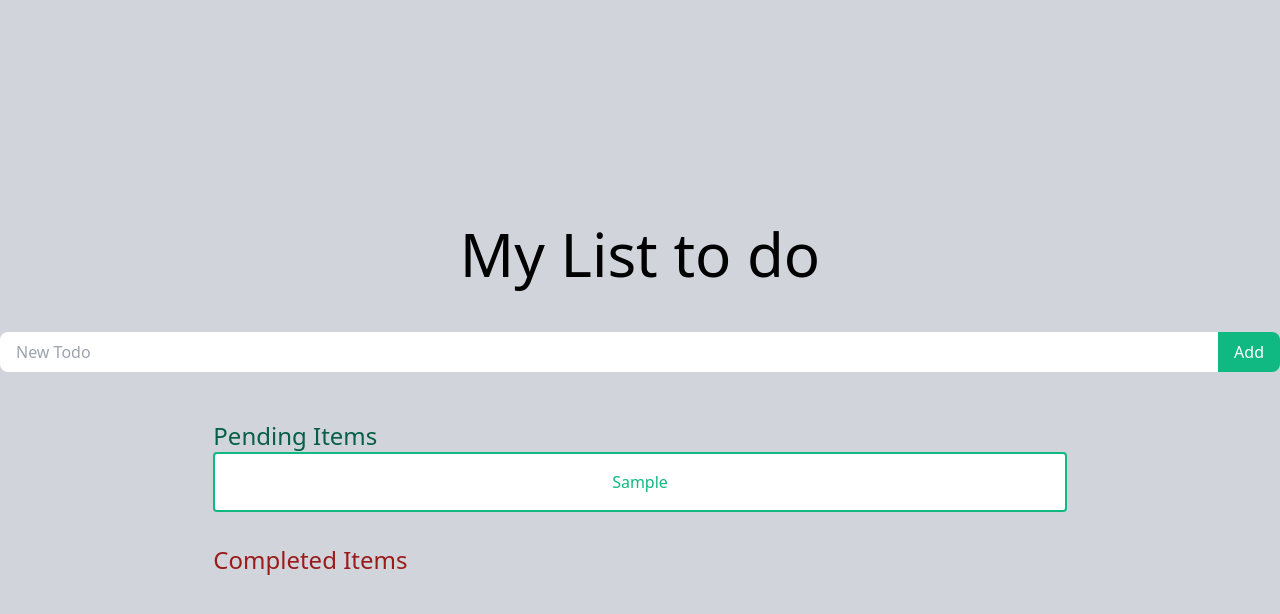
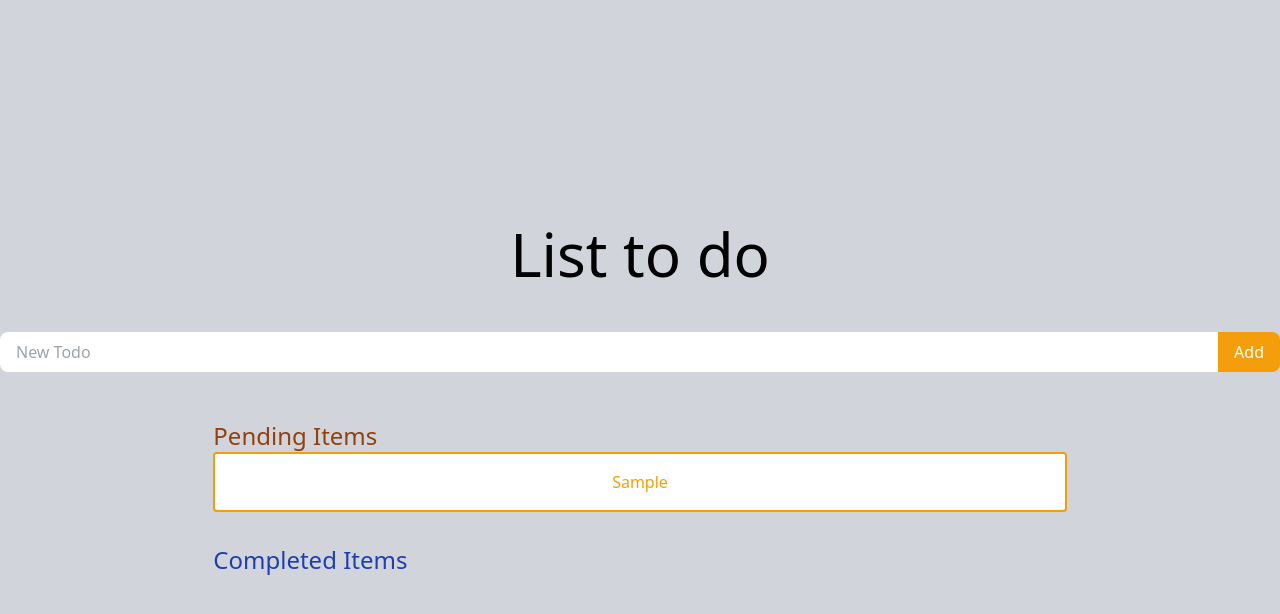
Before and after one commit to deyaniradle/intro-html-js, a plain HTML site: page index.html in a window 1280 px wide. Both pictures are taken after typing "Sample" into the empty fields and a click on the button "Add". Drawn offline with nearby package versions, Linux system fonts and the light colour scheme.

Commit message:
Add files via upload

```diff
--- a/app.js
+++ b/app.js
@@ -1,49 +1,39 @@
-// DRY Version, Don't Repeat Yourself
-
 const todos = [];
 
-const get = (elements) =>
-  elements.map((element) => document.getElementById(element));
+const pendingClasses =
+  "bg-white w-full text-center text-yellow-500 rounded py-4 border-2 border-yellow-500 transition transform ease-in-out duration-300 hover:bg-yellow-500 hover:text-white hover:scale-110 hover:rotate-1 cursor-pointer";
+const completedClasses =
+  "bg-white w-full text-center text-blue-500 rounded py-4 border-2 border-blue-500 transition transform ease-in-out duration-300 hover:bg-blue-500 hover:text-white hover:scale-110 hover:-rotate-1 cursor-pointer";
 
-const [pendingList, completedList, addForm, newTodo] = get([
-  "pendingList",
-  "completedList",
-  "addForm",
-  "newTodo",
-]);
+const pendingList = document.getElementById("pendingList");
+const completedList = document.getElementById("completedList");
 
-const newList = [
-  {
-    element: pendingList,
-    status: "pending",
-  },
-  {
-    element: completedList,
-    status: "done",
-  },
-];
+const showTodos = () => {
+  const pendingTodos = todos.filter((todo) => todo.status === "pending");
 
-const cssClasses = {
-  pending:
-    "bg-white w-full text-center text-green-500 rounded py-4 border-2 border-green-500 transition transform ease-in-out duration-300 hover:bg-green-500 hover:text-white hover:scale-110 hover:rotate-1 cursor-pointer",
-  done:
-    "bg-white w-full text-center text-red-500 rounded py-4 border-2 border-red-500 transition transform ease-in-out duration-300 hover:bg-red-500 hover:text-white hover:scale-110 hover:-rotate-1 cursor-pointer",
+  pendingList.innerHTML = "";
+  pendingTodos.forEach((todo) => {
+    const pendingItem = document.createElement("li");
+    pendingItem.className = pendingClasses;
+    pendingItem.innerText = todo.text;
+    pendingItem.id = todo.id;
+    pendingList.appendChild(pendingItem);
+  });
+
+  const completedTodos = todos.filter((todo) => todo.status === "done");
+
+  completedList.innerHTML = "";
+  completedTodos.forEach((todo) => {
+    const completedItem = document.createElement("li");
+    completedItem.className = completedClasses;
+    completedItem.innerText = todo.text;
+    completedItem.id = todo.id;
+    completedList.appendChild(completedItem);
+  });
 };
 
-const updateTodos = () => {
-  newList.forEach((list) => {
-    const filteredTodos = todos.filter((todo) => todo.status === list.status);
-
-    list.element.innerHTML = "";
-    filteredTodos.forEach((todo) => {
-      const item = document.createElement("li");
-      item.className = cssClasses[list.status];
-      item.innerText = todo.text;
-      item.id = todo.id;
-      list.element.appendChild(item);
-    });
-  });
-};
+const addForm = document.getElementById("addForm");
+const newTodo = document.getElementById("newTodo");
 
 addForm.addEventListener("submit", (event) => {
   event.preventDefault();
@@ -53,15 +43,15 @@ addForm.addEventListener("submit", (event) => {
     status: "pending",
   });
   newTodo.value = "";
-  updateTodos();
+  showTodos();
 });
 
 pendingList.addEventListener("click", (event) => {
   todos.find((todo) => todo.id === event.target.id).status = "done";
-  updateTodos();
+  showTodos();
 });
 
 completedList.addEventListener("click", (event) => {
   todos.find((todo) => todo.id === event.target.id).status = "pending";
-  updateTodos();
+  showTodos();
 });
--- a/index.html
+++ b/index.html
@@ -14,7 +14,7 @@
       class="min-h-screen container mx-auto flex flex-col items-center justify-center"
     >
       <div lcass="title">
-        <h1 class="text-6xl font-light my-4">My List to do</h1>
+        <h1 class="text-6xl font-light my-4">List to do</h1>
       </div>
       <div class="form w-full my-8">
         <form id="addForm" class="flex">
@@ -25,7 +25,7 @@
             placeholder="New Todo"
           />
           <button
-            class="bg-green-500 text-white py-2 px-4 rounded-r-lg hover:bg-green-700"
+            class="bg-yellow-500 text-white py-2 px-4 rounded-r-lg hover:bg-yellow-700"
           >
             Add
           </button>
@@ -33,11 +33,11 @@
       </div>
       <div id="todos" class="w-2/3 space-y-8 my-4">
         <div>
-          <h3 class="text-2xl text-green-800">Pending Items</h3>
+          <h3 class="text-2xl text-yellow-800">Pending Items</h3>
           <ul id="pendingList" class="space-y-4"></ul>
         </div>
         <div>
-          <h3 class="text-2xl text-red-800">Completed Items</h3>
+          <h3 class="text-2xl text-blue-800">Completed Items</h3>
           <ul id="completedList" class="space-y-4"></ul>
         </div>
       </div>
```
